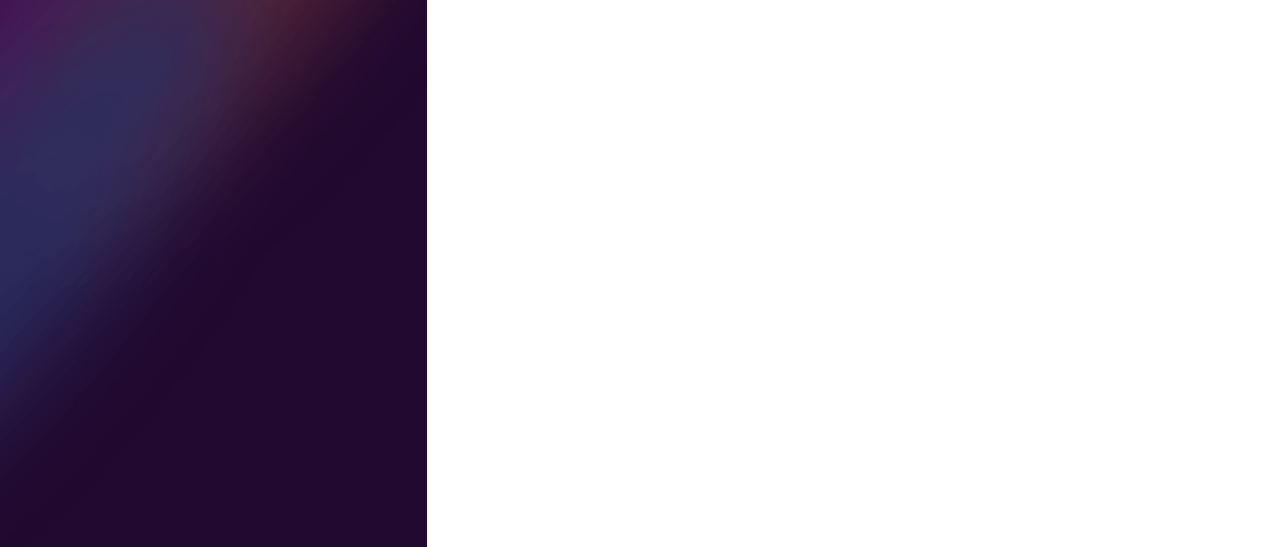
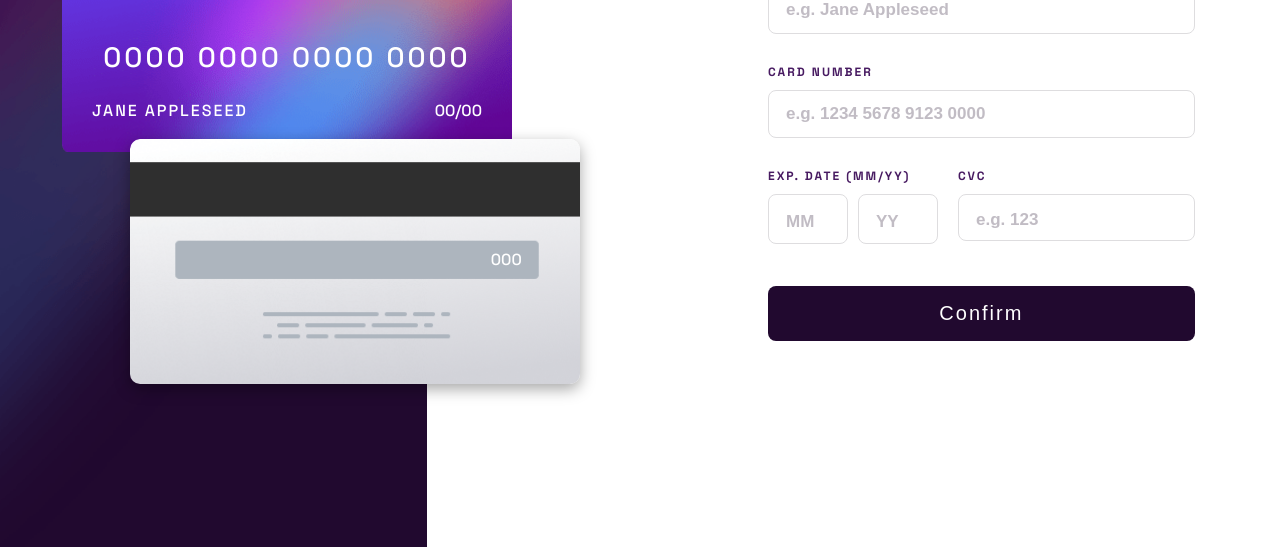
Before and after one commit to PoteznyMocarz/Card-details-form, a plain HTML site: page index.html in a window 1280 px wide. Shown: the part 253-800 px from the top of the page. Drawn offline with Linux system fonts and the light colour scheme.

Commit message:
Add files via upload

```diff
--- a/styles.css
+++ b/styles.css
@@ -37,7 +37,7 @@
     background-repeat: no-repeat;
     width: 450px;
     background-size: cover;
-    opacity: 0;
+    opacity: 1;
 }
 
 #cardNumber {
@@ -74,7 +74,7 @@
     background-size: cover;
     box-shadow: rgba(0, 0, 0, 0.35) 0px 5px 15px;
     border-radius: 10px;
-    opacity: 0;
+    opacity: 1;
 }
 
 #backCardNumber {
@@ -89,7 +89,7 @@
     padding-left: 40%;
     padding-top: 25%;
     max-width: 900px;
-    opacity: 0;
+    opacity: 1;
 }
 
 .complete-section {
@@ -249,7 +249,7 @@ button:hover {
     width: 100%;
 }
 
-@keyframes pop-up {
+/* @keyframes pop-up {
     0% {
         opacity: 0;
     }
@@ -259,7 +259,7 @@ button:hover {
     }
 }
 
-/* .animation-class {
+.animation-class {
     animation: pop-up;
     animation-duration: 1.3s;
     animation-delay: 1s;
```
